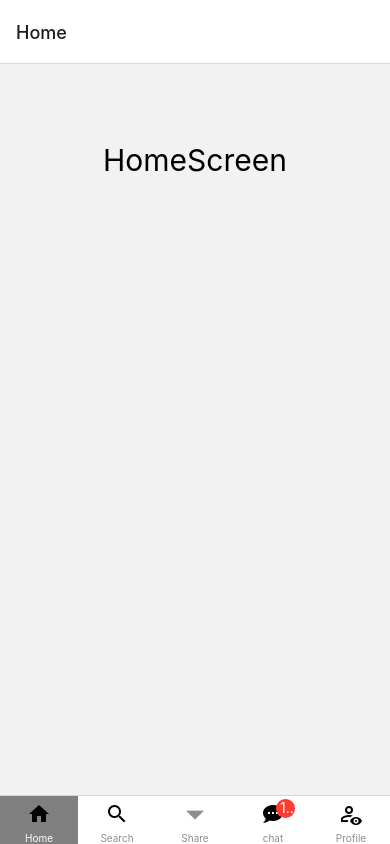
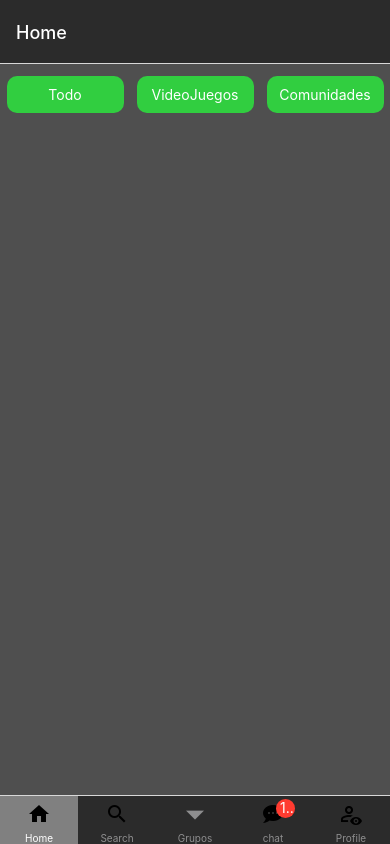
Before and after one commit to Angelburgie22/Gameit, a React Native app: screen /Home in a window 390 px wide. Built offline with nearby package versions, Linux system fonts and the light colour scheme.

Commit message:
Medio acomodando las pantallas

```diff
--- a/Navigation.js
+++ b/Navigation.js
@@ -1,10 +1,11 @@
 import react from "react";
 import { createBottomTabNavigator } from "@react-navigation/bottom-tabs";
 import { NavigationContainer } from "@react-navigation/native";
+import { createNativeStackNavigator } from "@react-navigation/native-stack";
 //pantarijillas
 import HomeScreen from "./screens/HomeScreen";
 import SearchScreen from "./screens/SearchScreen";
-import ShareScreen from "./screens/ShareScreen";
+import GroupScreen from "./screens/GroupScreen";
 import ChatScreen from "./screens/ChatScreen";
 import ProfileScreen from "./screens/ProfileScreen";
 //iconos
@@ -15,7 +16,10 @@ const Tab = createBottomTabNavigator();
 
 function Tabs(){
     return(
-        <Tab.Navigator initialRouteName="Home" screenOptions={{tabBarActiveBackgroundColor: 'gray', tabBarActiveTintColor: 'white'}}>
+        <Tab.Navigator initialRouteName="Home"
+        screenOptions={{tabBarActiveBackgroundColor: 'gray',
+        tabBarActiveTintColor: 'white', tabBarStyle: {backgroundColor: "#2B2B2B",},
+        headerStyle: {backgroundColor: "#2B2B2B",}, headerTintColor: 'white'}} >
             <Tab.Screen name = "Home" component={HomeScreen}
             options={{
                 tabBarIcon: ({color,size}) => (
@@ -26,10 +30,10 @@ function Tabs(){
             options={{
                 tabBarIcon: ({color,size}) => (
                     <MaterialCommunityIcons name="magnify" size={24} color="black" />
-                ),
+                )
                 }}
             />
-            <Tab.Screen name = "Share" component={ShareScreen}
+            <Tab.Screen name = "Grupos" component={GroupScreen}
 
             />
             <Tab.Screen name = "chat" component={ChatScreen}
--- a/screens/ShareScreen.js
+++ b/screens/GroupScreen.js
@@ -1,7 +1,7 @@
 import React from 'react';
 import { Alert, View, Text, TextInput, Button, StyleSheet,TouchableOpacity,  TouchableWithoutFeedback} from 'react-native';
 
-const ShareScreen = () => {
+const GroupScreen = () => {
     return(
         <View>
             <Text style = {{fontSize: 30, textAlign: "center", marginTop: "20%"}}>ShareScreen</Text>
@@ -10,4 +10,4 @@ const ShareScreen = () => {
 };
 
 
-export default ShareScreen;
+export default GroupScreen;
--- a/screens/HomeScreen.js
+++ b/screens/HomeScreen.js
@@ -1,13 +1,45 @@
 import React from 'react';
 import { Alert, View, Text, TextInput, Button, StyleSheet,TouchableOpacity,  TouchableWithoutFeedback} from 'react-native';
+import { ScrollView } from 'react-native-gesture-handler';
 
 const HomeScreen = () => {
     return(
-        <View>
-            <Text style = {{fontSize: 30, textAlign: "center", marginTop: "20%"}}>HomeScreen</Text>
+        <View style = {{backgroundColor : "#4F4F4F", flex : 1}}>
+            <View style = {{flexDirection : "row", justifyContent: "space-around"}}>
+            <TouchableOpacity style = {styles.Buttons}>
+                <Text style = {styles.Text}>Todo</Text>
+            </TouchableOpacity>
+            <TouchableOpacity style = {styles.Buttons}>
+                <Text style = {styles.Text}>VideoJuegos</Text>
+            </TouchableOpacity>
+            <TouchableOpacity style = {styles.Buttons}>
+                <Text style = {styles.Text}>Comunidades</Text>
+            </TouchableOpacity>
+            </View>
         </View>
     );
 };
 
+const styles = StyleSheet.create({
+    Buttons:{
+        backgroundColor: "#31CE40",
+        borderRadius:10,
+        width: "30%",
+        marginTop: "3%",
 
+    },
+    Text:{
+        color: "white",
+        borderColor: "black",
+        textAlign: "center",
+        padding: 10,
+    },
+    Share:
+    {
+        backgroundColor: "black",
+        width: "30%",
+        justifyContent: "center"
+
+    },
+});
 export default HomeScreen;
```
